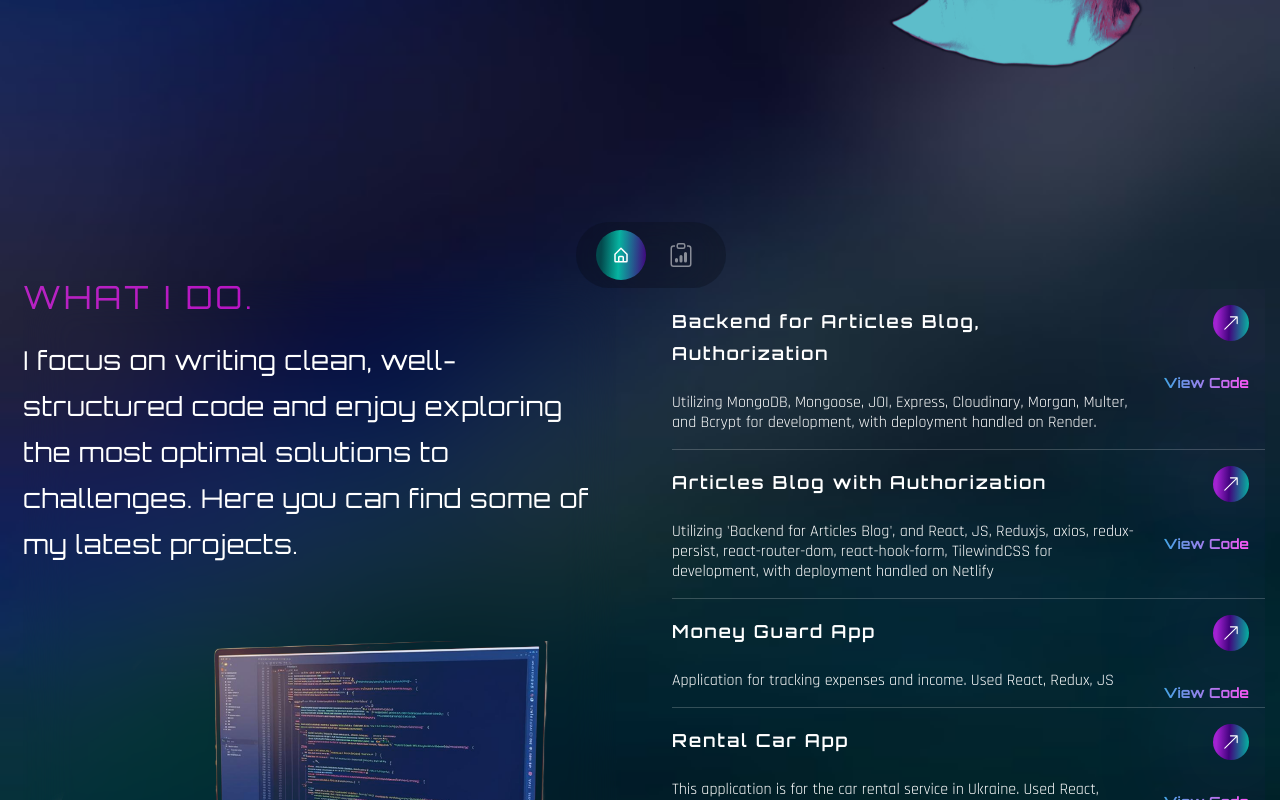
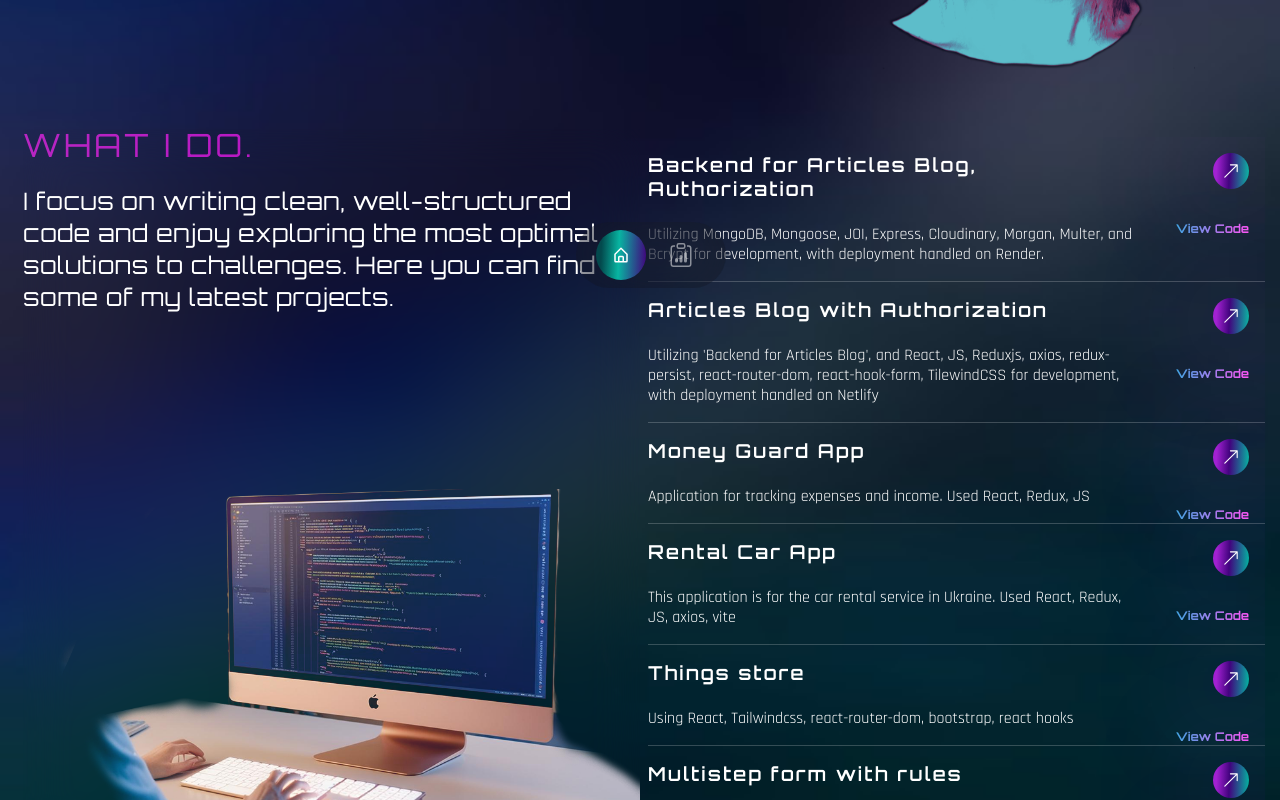
Before and after one commit to MartFrida/portfolio-mf, a React (Create React App) app: page / in a window 1280 px wide. Shown: the part 480-1280 px from the top of the page. Built offline with nearby package versions, Linux system fonts and the light colour scheme; the HTML template or start-up script is replaced by a standard one; a web font is replaced by a local one.

Commit message:
media max 640

```diff
--- a/src/components/Banner.js
+++ b/src/components/Banner.js
@@ -12,7 +12,7 @@ import { fadeIn } from "../variants";
 const Banner = () => {
   return (
     <section
-      className=" min-h-[85vh] lg:min-h-[78vh]"
+      className=" min-h-[85vh] md:min-h-full"
       id="home"
     >
       <div className="container mx-auto">
@@ -73,9 +73,9 @@ const Banner = () => {
             variants={fadeIn("down", 0.5)}
             initial="hidden"
             whileInView={"show"}
-            className="hidden lg:flex flex-1 max-w-[30vw] lg:max-w-482px"
+            className="hidden lg:flex flex-1 max-w-[30vw] "
           >
-            <img src={Image} alt="avatar" className=" xl:w-80 xl:mb-12" />
+            <img src={Image} alt="avatar" className=" xl:w-80 xl:mb-12 lg:size-4/5 " />
           </motion.div>
         </div>
       </div>
--- a/src/components/Works.js
+++ b/src/components/Works.js
@@ -7,52 +7,65 @@ import { motion } from "framer-motion";
 import { fadeIn } from "../variants";
 //services data
 import { dataWorks } from '../data/data.js'
+import { useState, useEffect } from "react";
 
 const Works = () => {
+  const [isMobile, setIsMobile] = useState(false);
+
+  useEffect(() => {
+    const mediaQuery = window.matchMedia("(max-width: 767px)");
+    setIsMobile(mediaQuery.matches);
+
+    const handleResize = () => setIsMobile(mediaQuery.matches);
+    mediaQuery.addEventListener("change", handleResize);
+
+    return () => mediaQuery.removeEventListener("change", handleResize);
+  }, []);
+
   return (
-    <div className="container max-h-[90vh] max-w-[100vw] m-2 " id="services">
-      <div className="flex flex-col lg:flex-row xl:mt-3 gap-12">
+    <div className="container xl:max-h-[90vh] lg:max-h-[90vh] max-w-[100vw] m-2 md:min-h-full" id="services">
+      <div className="flex flex-col md:flex-row xl:mt-3 gap-12  overflow-y-auto md:overflow-visible sm:gap-0">
         {/* text & image */}
         <motion.div
           variants={fadeIn("right", 0.3)}
           initial="hidden"
           whileInView={"show"}
           viewport={{ once: false, amount: 0.3 }}
-          className="flex-1 lg:bg-services lg:bg-bottom  bg-cover backdrop-blur-xl bg-no-repeat mix-blend-lighten mb-12 lg:mb-0 "
+          className="flex-1 lg:bg-services lg:bg-bottom bg-cover backdrop-blur-xl bg-no-repeat mix-blend-lighten mb-12 lg:mb-0 "
         >
           <h2 className="h2 text-accent mb-6 tracking-widest">What I Do.</h2>
-          <h3 className="h3 max-w-full mb-6 font-normal tracking-wide">
+          <h3 className="h3 max-w-full mb-6 font-normal tracking-wide md ">
             I focus on writing clean, well-structured code and enjoy exploring the most optimal solutions to challenges. Here you can find some of my latest projects.
           </h3>
         </motion.div>
         {/* section */}
         <motion.div
           variants={fadeIn("left", 0.5)}
-          initial="hidden"
+          initial={isMobile ? "active" : "hidden"}
           whileInView={"show"}
           viewport={{ once: false, amount: 0.3 }}
-          className="flex-1 xl:max-h-[90vh] p-2"
+          className="flex-1 max-h-[90vh] p-2 "
         >
           {/* service list */}
 
-          <div className="overflow-x-hidden overflow-y-auto max-h-[90%] ">
+          <div className="sm:min-h-max sm:overflow-visible md:overflow-x-hidden md:overflow-y-scroll md:max-h-[90%] ">
             {dataWorks.map((service, index) => {
 
               const { name, description, linkNetlify, linkGitLub, deploy } = service;
               return (
                 <div
-                  className="border-b flex border-white/20 my-4 "
+                  className="border-b flex border-white/20 my-4 sm:min-h-max  "
                   key={index}
                 >
                   <div className="xl:max-w-[80%] ">
-                    <h4 className="text-[1,3rem]  tracking-widest font-semibold font-primary mb-6">
+                    <h4 className="h4 tracking-widest font-semibold font-primary mb-6">
                       {name}
                     </h4>
                     <p className="font-secondary leading-tight text-[1rem] mb-4">
                       {description}
                     </p>
                   </div>
-                  <div className="flex flex-col flex-1 items-end mx-4 min-w-24">
+                  <div className="flex flex-col flex-1 items-end mx-4 min-w-24 md:min-w-20">
                     <a
                       href={linkNetlify || deploy}
                       target="_blank"
@@ -63,7 +76,7 @@ const Works = () => {
                     <a
                       href={linkGitLub}
                       target="_blank"
-                      className="text-gradient text-sm" rel="noreferrer"
+                      className="text-gradient text-sm md:text-xs" rel="noreferrer"
                     >
                       View Code
                     </a>
--- a/src/index.css
+++ b/src/index.css
@@ -40,11 +40,15 @@
   }
 
   .h2 {
-    @apply font-primary text-[32px] mb-6 tracking-[10%] uppercase;
+    @apply font-primary text-[2rem] mb-6 tracking-[10%] uppercase;
   }
 
   .h3 {
-    @apply font-primary font-semibold text-[26px] mb-6 leading-[46px];
+    @apply font-primary font-semibold text-[1.5rem] mb-6 leading-8;
+  }
+
+  .h4 {
+    @apply font-primary font-semibold text-[1.2rem] mb-6 leading-6;
   }
 
   .btn {
@@ -52,11 +56,11 @@
   }
 
   .btn-sm {
-    @apply h-[48px] px-6 text-sm;
+    @apply h-[3rem] px-6 text-sm;
   }
 
   .btn-lg {
-    @apply h-[56px] px-10 text-base;
+    @apply h-[3.5rem] px-10 text-base;
   }
 
   .btn-link {
--- a/tailwind.config.js
+++ b/tailwind.config.js
@@ -11,12 +11,12 @@ module.exports = {
         DEFAULT: '15px',
       },
     },
-    // screens: {
-    //   sm: '640px',
-    //   md: '768px',
-    //   lg: '960px',
-    //   xl: '1200px',
-    // },
+    screens: {
+      sm: '640px',
+      md: '768px',
+      lg: '960px',
+      xl: '1280px',
+    },
     extend: {
       colors: {
         primary: '#0a0a0a',
```
